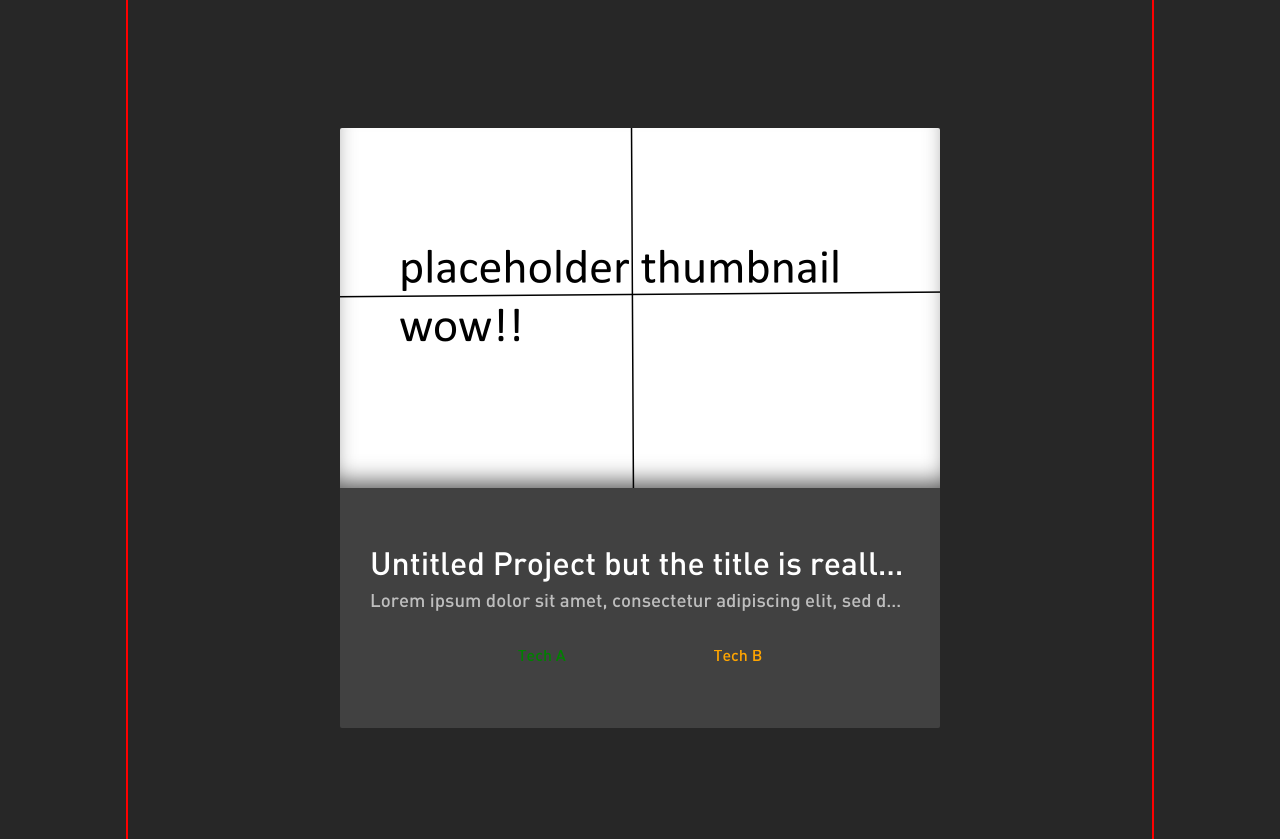
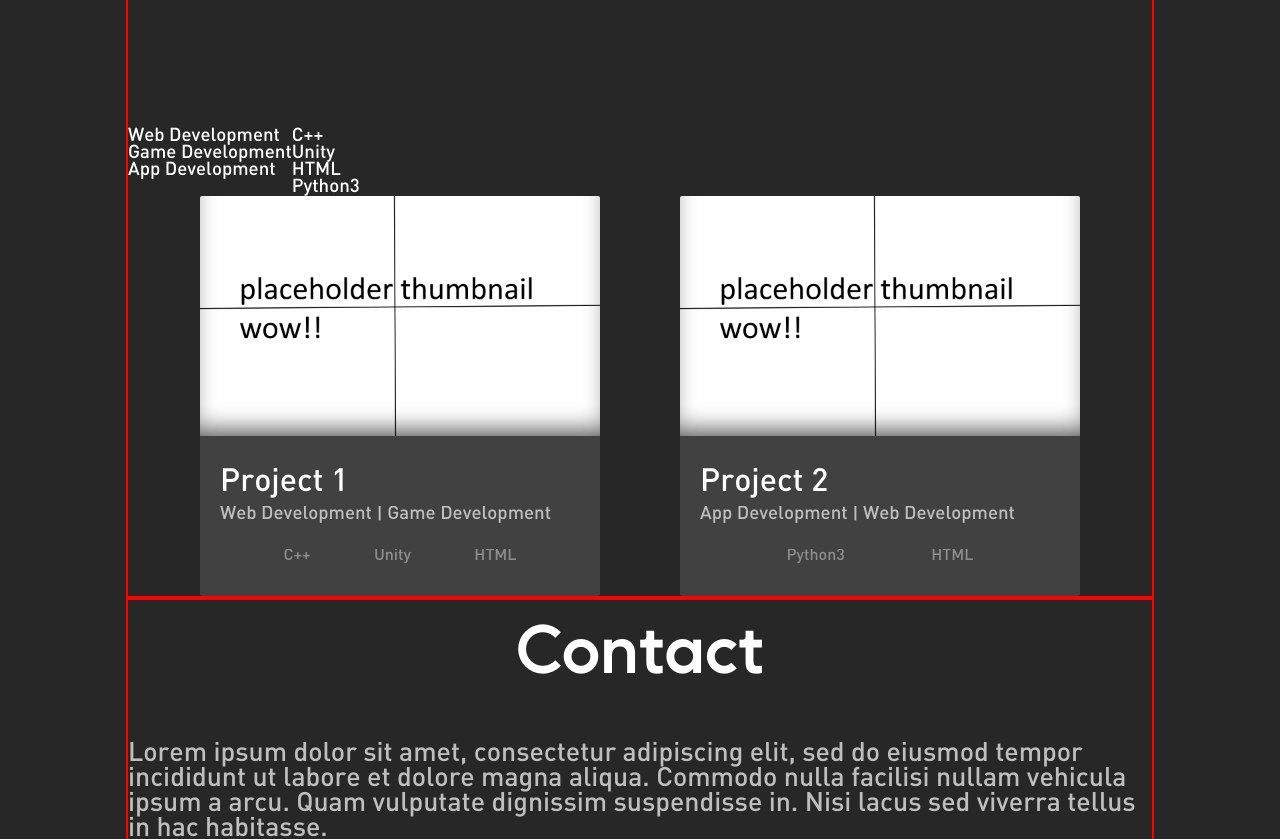
Before and after one commit to cjb412/dev-portfolio, a React (Create React App) app: page / in a window 1280 px wide. Shown: the part 1020-1859 px from the top of the page. Built offline with nearby package versions, Linux system fonts and the light colour scheme.

Commit message:
Added project filters

```diff
--- a/src/App.js
+++ b/src/App.js
@@ -1,15 +1,16 @@
-import IndexBar from './components/IndexBar/IndexBar';
-// import AboutSection from './components/1about/AboutSection';
-// import ExperienceSection from './components/2experience/ExperienceSection';
+import IndexBar from './components/IndexBar/IndexBar'
+
+import projectData from './projects.json'
 import ProjectGrid from "./components/ProjectGrid/ProjectGrid"
 
 import EmailBar from './components/EmailBar/EmailBar'
-
 import ContactSiteButton from './components/ContactSiteButton/ContactSiteButton'
 import liLogo from './graphics/linkedin_icon.png'
 import gitLogo from './graphics/github_icon.png'
 
 const App = () => {
+  console.log(projectData.projects[0])
+
   return (
     <div className="App">
       <div className='section-container'>
@@ -55,7 +56,7 @@ const App = () => {
               Commodo nulla facilisi nullam vehicula ipsum a arcu. Quam vulputate dignissim suspendisse in. Nisi lacus sed viverra tellus in hac habitasse.
           </div>
 
-          <ProjectGrid projects={['1', '2', '3', '5', '7']} projectWidth={'min(90lvw, 600px)'} gridPadding={'min(22.5lvw, 150px)'} projectTitleFont={'project-title-font'} projectCategoryFont={'project-category-font'} projectTechnologiesFont={'project-technologies-font'}/>
+          <ProjectGrid projects={projectData.projects} projectWidth={'min(90lvw, 400px)'} gridPadding={'min(18lvw, 80px)'} projectTitleFont={'project-title-font'} projectCategoryFont={'project-category-font'} projectTechnologiesFont={'project-technologies-font'}/>
 
         </div>
 
--- a/src/components/ContactSiteButton/ContactSiteButton.js
+++ b/src/components/ContactSiteButton/ContactSiteButton.js
@@ -23,7 +23,7 @@ ContactSiteButton.propTypes = {
     dest: PropTypes.string,
     iconSrc: PropTypes.string,
     text: PropTypes.string,
-    buttonFont: ''
+    buttonFont: PropTypes.string,
 }
 
 export default ContactSiteButton
--- a/src/components/ProjectGrid/ProjectBlock.js
+++ b/src/components/ProjectGrid/ProjectBlock.js
@@ -3,19 +3,26 @@ import PropTypes from 'prop-types'
 
 import cx from 'classnames'
 
-const ProjectBlock = ({title, category, technologies, thumbnailSrc, width, height, padding, titleFont, categoryFont, technologiesFont}) => {
+const ProjectBlock = ({project, thumbnailSrc, width, height, titleFont, categoryFont, technologiesFont}) => {
     return (
-
         <div className={styles['project-block']} style={{width: width, height: height}}>
             <div className={styles['thumbnail-area']}>
-                <img src={thumbnailSrc} alt={`${title} - Thumbnail`}></img>
+                <img src={thumbnailSrc} alt={`${project.title} - Thumbnail`}></img>
             </div>
             <div className={styles['caption-area']}>
-                <div className={cx(styles['title'], titleFont)} >{title}</div>
-                <div className={cx(styles['category'], categoryFont)}>{category}</div>
+                <div className={cx(styles['title'], titleFont)} >{project.title}</div>
+
+                <div className={cx(styles['category'], categoryFont)}>
+                    {project.categories.map((category, index) => (
+                        <span key={index}>{category}
+                        {(index < project.categories.length - 1) ? ' | ' : ''}
+                        </span>
+                    ))}
+                </div>
+
                 <div className={cx(styles['technologies'], technologiesFont)}>
-                    {technologies.map((tech) => (
-                        <span className={styles[tech[1]]}>{tech[0]}</span>
+                    {project.technologies.map((tech, index) => (
+                        <span key={index} className={styles[tech[1]]}>{tech[0]}</span>
                     ))}
                 </div>
             </div>
@@ -24,9 +31,8 @@ const ProjectBlock = ({title, category, technologies, thumbnailSrc, width, heigh
 }
 
 ProjectBlock.defaultProps = {
-    title: 'Untitled Project but the title is really long',
-    category: 'Lorem ipsum dolor sit amet, consectetur adipiscing elit, sed do eiusmod tempor incididunt ut labore et dolore magna aliqua.',
-    technologies: [['Tech A', 'techA'], ['Tech B', 'techB']],
+    project: {},
+
     thumbnailSrc: '',
 
     width: '0px',
@@ -38,9 +44,8 @@ ProjectBlock.defaultProps = {
 }
 
 ProjectBlock.propTypes = {
-    title: PropTypes.string,
-    desc: PropTypes.string,
-    technologies: PropTypes.array,
+    project: PropTypes.object,
+
     thumbnailSrc: PropTypes.string,
 
     width: PropTypes.string,
--- /dev/null
+++ b/src/components/ProjectGrid/ProjectFilter.js
@@ -0,0 +1,52 @@
+import ProjectFilterButton from "./ProjectFilterButton";
+
+import styles from "./ProjectGrid.module.scss"
+
+import cx from "classnames"
+
+const ProjectFilter = ({categoryFilters, technologyFilters, filterFont, updateCategoryFilters, updateTechnologyFilters}) => {
+    const toggleCategoryFilter = (filterKey) => {
+        var newFilters = new Map()
+
+        categoryFilters.forEach(function(value, key) {
+            filterKey == key ? newFilters.set(key, !value) : newFilters.set(key, value)
+        })
+
+        updateCategoryFilters(newFilters)
+    }
+
+    const toggleTechnologyFilter = (filterKey) => {
+        var newFilters = new Map()
+
+        technologyFilters.forEach(function(value, key) {
+            filterKey == key ? newFilters.set(key, !value) : newFilters.set(key, value)
+        })
+
+        updateTechnologyFilters(newFilters)
+    }
+
+    return (
+        <div className={cx(filterFont, styles["project-filter-bar"])}>
+            <div>
+            {
+                Array.from(categoryFilters.keys()).map(
+                    (k, i) => (
+                        <ProjectFilterButton key={i} filterName={k} applied={categoryFilters.get(k)} toggleFilterFunc={(filterKey) => toggleCategoryFilter(filterKey)}/>
+                    )
+                )
+            }
+            </div>
+            <div>
+            {
+                Array.from(technologyFilters.keys()).map(
+                    (k, i) => (
+                        <ProjectFilterButton key={i} filterName={k} applied={technologyFilters.get(k)} toggleFilterFunc={(filterKey) => toggleTechnologyFilter(filterKey)}/>
+                    )
+                )
+            }
+            </div>
+        </div>
+    )
+}
+
+export default ProjectFilter
--- /dev/null
+++ b/src/components/ProjectGrid/ProjectFilterButton.js
@@ -0,0 +1,15 @@
+import styles from './ProjectGrid.module.scss'
+
+import cx from "classnames"
+
+const ProjectFilterButton = ({ filterName, applied, toggleFilterFunc }) => {
+    const toggleFilter = () => {
+      toggleFilterFunc(filterName)
+    }
+
+  return (
+    <div onClick={toggleFilter} className={styles[applied ? "project-filter-button-applied" : "project-filter-button"]}>{filterName}</div>
+  )
+}
+
+export default ProjectFilterButton
--- a/src/components/ProjectGrid/ProjectGrid.js
+++ b/src/components/ProjectGrid/ProjectGrid.js
@@ -1,17 +1,75 @@
+import { useState, useEffect } from "react"
+
 import ProjectBlock from "./ProjectBlock.js"
 import styles from './ProjectGrid.module.scss'
 import PropTypes from 'prop-types'
 
 //todo: REMOVE THIS PLACEHOLDER
 import p1 from "../../graphics/project_thumbnail/p1.png"
+import ProjectFilter from "./ProjectFilter.js"
 
 const ProjectGrid = ({projects, projectWidth, gridPadding, projectTitleFont, projectCategoryFont, projectTechnologiesFont}) => {
+  const [categoryFilters, setCategoryFilters] = useState (GenerateCategoryFiltersFromProjectData())
+  const [technologyFilters, setTechnologyFilters] = useState (GenerateTechnologyFiltersFromProjectData())
+
+  function GenerateCategoryFiltersFromProjectData ()
+  {
+    var categories = new Map()
+    projects.forEach(project =>
+    (
+        project.categories.forEach(category =>
+        {
+            if (!categories.has(category))
+            {
+              categories.set(category, [true, 1])
+            } else {
+              categories.set(category, [true, categories.get(category)[1] + 1])
+            }
+        })
+    ))
+    return categories
+  }
+
+  function GenerateTechnologyFiltersFromProjectData ()
+  {
+    var techs = new Map()
+    projects.forEach(project =>
+    (
+        project.technologies.forEach(technology =>
+        {
+            if (!techs.has(technology[0]))
+            {
+              techs.set(technology[0], [true, 1])
+            } else {
+              techs.set(technology[0], [true, techs.get(technology[0])[1] + 1])
+            }
+        })
+    ))
+    return techs
+  }
+
+  function DoesProjectMeetFilterCriteria(project)
+  {
+    var meet = false
+    project.categories.map((category) => {meet = meet || (categoryFilters.has(category) && categoryFilters.get(category))})
+    project.technologies.map((technology) => {meet = meet || (technologyFilters.has(technology[0]) && technologyFilters.get(technology[0]))})
+    return meet
+  }
+
   return (
-    <div className={styles['project-grid']} style={{gridTemplateColumns: `repeat(auto-fit, ${projectWidth})`, columnGap: `${gridPadding}`, rowGap: `${gridPadding}`}}>
-        {projects.map((project) => (
-          <ProjectBlock key={project} projectID={project} thumbnailSrc={p1} width={`${projectWidth}`} height={`${projectWidth}`} titleFont={projectTitleFont} categoryFont={projectCategoryFont} technologiesFont={projectTechnologiesFont}/>
-        ))}
+    <div className={styles["grid-container"]}>
+      <ProjectFilter categoryFilters={categoryFilters} technologyFilters={technologyFilters} filterFont={projectCategoryFont} updateCategoryFilters={(e) => {setCategoryFilters(e)}} updateTechnologyFilters={(e) => {setTechnologyFilters(e)}}/>
+
+      <div className={styles['project-grid']} style={{gridTemplateColumns: `repeat(auto-fit, ${projectWidth})`, columnGap: `${gridPadding}`, rowGap: `${gridPadding}`}}>
+          {projects.map((project) => (
+            DoesProjectMeetFilterCriteria(project) ?
+            <ProjectBlock key={project.id} project={project} thumbnailSrc={p1} width={`${projectWidth}`} height={`${projectWidth}`} titleFont={projectTitleFont} categoryFont={projectCategoryFont} technologiesFont={projectTechnologiesFont}/>
+            :
+            ''
+          ))}
+      </div>
     </div>
+
   )
 }
 
--- a/src/components/ProjectGrid/ProjectGrid.module.scss
+++ b/src/components/ProjectGrid/ProjectGrid.module.scss
@@ -1,5 +1,9 @@
 
-.project-grid{
+.grid-container {
+  width: 100%;
+}
+
+.project-grid {
   display: grid;
 
   /* center grid cells, accounting for padding */
@@ -7,3 +11,22 @@
 
   width: 100%;
 }
+
+.project-filter-bar {
+  display: flex;
+  flex-direction: row;
+  flex-wrap: nowrap;
+  justify-content: flex-start;
+}
+
+.project-filter-button {
+  color: gray;
+
+  cursor: pointer;
+}
+
+.project-filter-button-applied {
+  color: white;
+
+  cursor: pointer;
+}
--- /dev/null
+++ b/src/projects.json
@@ -0,0 +1,16 @@
+{
+    "projects": [
+        {
+            "id": 1,
+            "title": "Project 1",
+            "categories": ["Web Development", "Game Development"],
+            "technologies": [["C++", "c++"], ["Unity", "unity"], ["HTML", "html"]]
+        },
+        {
+            "id": 2,
+            "title": "Project 2",
+            "categories": ["App Development", "Web Development"],
+            "technologies": [["Python3", "py3"], ["HTML", "html"]]
+        }
+    ]
+}
```
